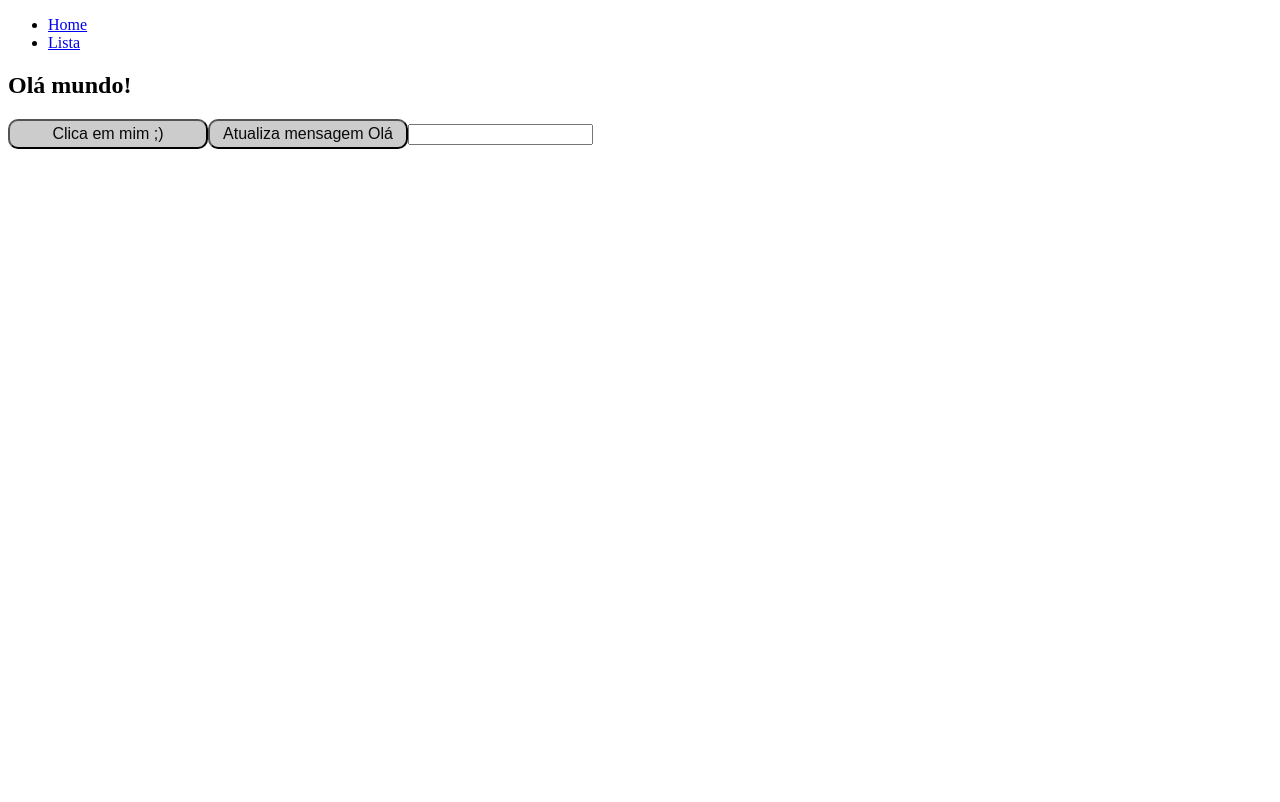
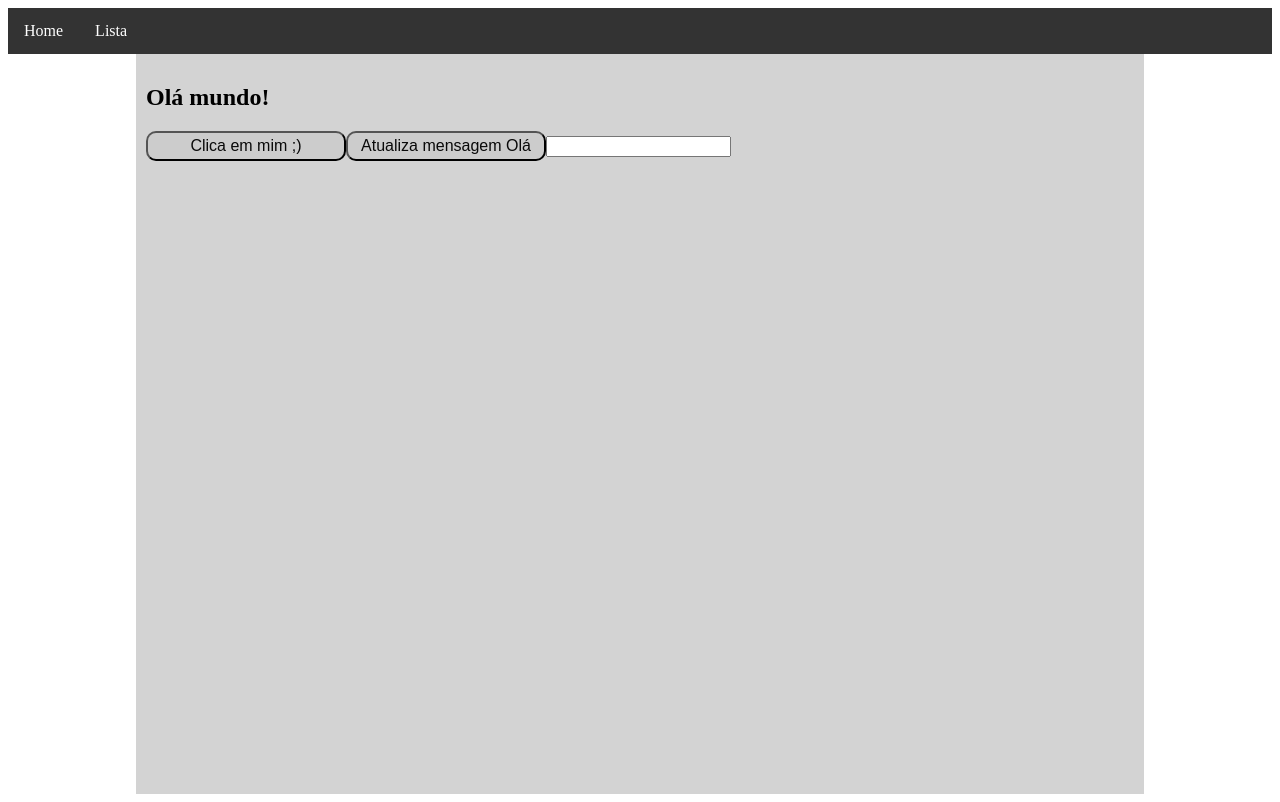
Before and after one commit to Drakgos/Tarefa-Lista, a Next.js app: page / in a window 1280 px wide. Built offline with nearby package versions, Linux system fonts and the light colour scheme.

Commit message:
Mudanças no globall css

```diff
--- a/src/app/globals.css
+++ b/src/app/globals.css
@@ -1,36 +1,31 @@
-.main {
-  display: flex;
-  flex-direction: column;
-  align-items: center;
-  justify-content: center;
-  min-height: 90vh;
-  gap: 1.5rem;
-  padding: 2rem;
+.mainPage{
+  margin-left: 10vw;
+  margin-right: 10vw;
+  height: 90vh;
+  padding: 10px;
+  background-color: lightgray;
 }
 
-.card {
-  background: white;
-  border: 1px solid #e5e5e5;
-  border-radius: 12px;
-  padding: 2.5rem 2rem;
-  width: 100%;
-  max-width: 400px;
-  display: flex;
-  flex-direction: column;
-  align-items: center;
-  gap: 1.5rem;
+ul {
+  list-style-type: none;
+  margin: 0;
+  padding: 0;
+  overflow: hidden;
+  background-color: #333333;
 }
 
-.btnCust {
-  width: 100%;
-  padding: 10px 0;
-  border-radius: 8px;
-  border: 1px solid #ddd;
-  background: transparent;
-  font-size: 14px;
-  cursor: pointer;
+ul li {
+  float: left;
 }
 
-.btnCust:hover {
-  background: #f5f5f5;
+ul li a {
+  display: block;
+  color: white;
+  text-align: center;
+  padding: 14px 16px;
+  text-decoration: none;
 }
+
+ul li a:hover {
+  background-color: #111111;
+}
```
